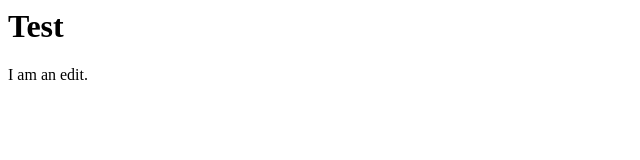
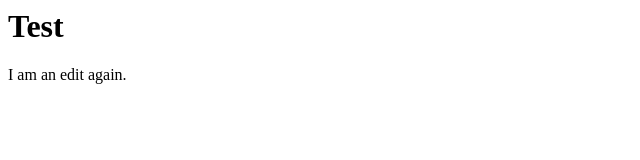
Before and after one commit to ecclanton/ecclanton.github.io, a plain HTML site: page index.html in a window 1280 px wide. Shown: the full height of the page, 0-640 px from the left. Drawn offline with Linux system fonts and the light colour scheme.

Commit message:
editing again

```diff
--- a/index.html
+++ b/index.html
@@ -2,6 +2,6 @@
   <body>
     <h1>Test</h1>
 
-    <p> I am an edit. </p>
+    <p> I am an edit again. </p>
   </body>
 </html>
```
